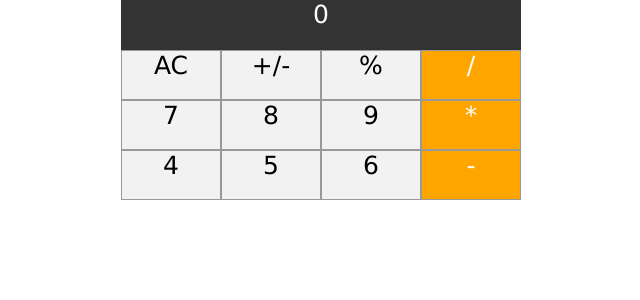
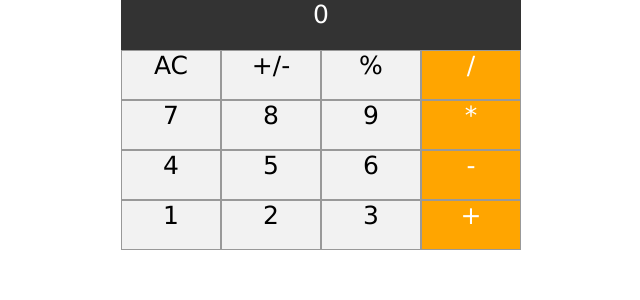
Before and after one commit to Ghazaleh-Graziella/Calculator, a React (Create React App) app: page / in a window 1280 px wide. Shown: the top 300 px of the page, without its empty margins (319-959 px from the left). Built offline with nearby package versions, Linux system fonts and the light colour scheme.

Commit message:
add 3 numbers and add method

```diff
--- a/src/components/cal.jsx
+++ b/src/components/cal.jsx
@@ -49,6 +49,12 @@ const Cal = () => {
     setOperator((a, b) => a - b);
     setPrevious();
   };
+
+  //Add method
+  const add = () => {
+    setOperator((a, b) => a + b);
+    setPrevious();
+  };
   return (
     <div className="calculator">
       <div className="display">{current || "0"}</div>
@@ -88,6 +94,18 @@ const Cal = () => {
       <div className="btn operator " onClick={minus}>
         -
       </div>
+      <div className="btn" onClick={() => append("1")}>
+        1
+      </div>
+      <div className="btn" onClick={() => append("2")}>
+        2
+      </div>
+      <div className="btn" onClick={() => append("3")}>
+        3
+      </div>
+      <div className="btn operator " onClick={add}>
+        +
+      </div>
     </div>
   );
 };
```
